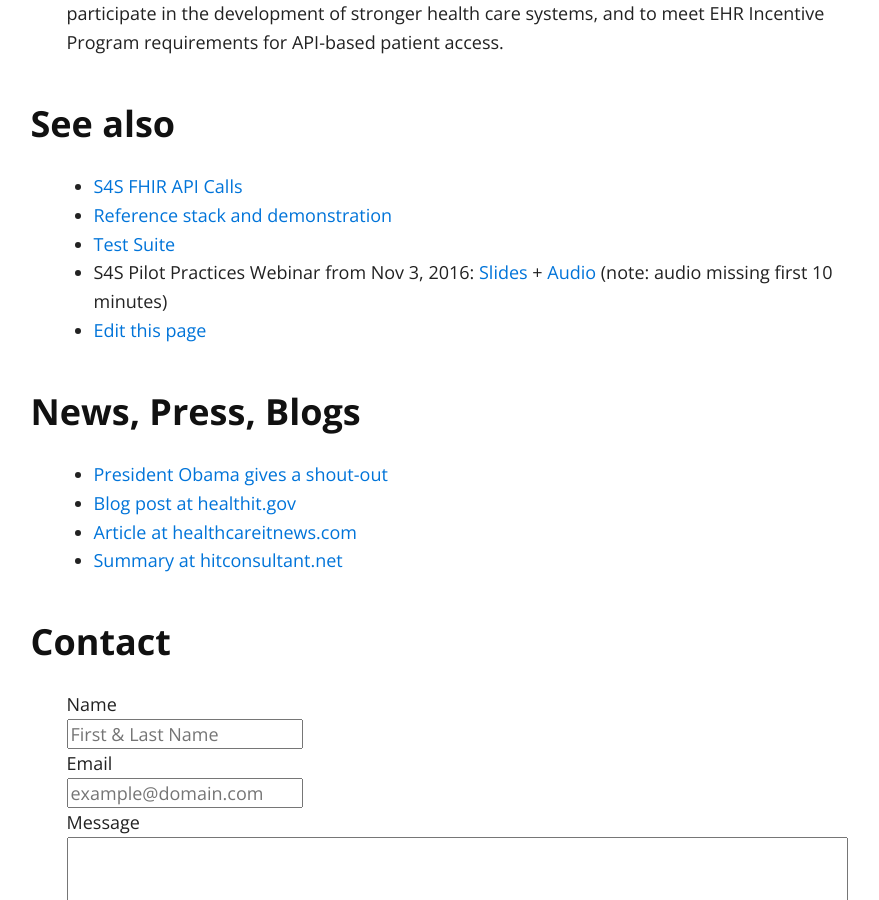
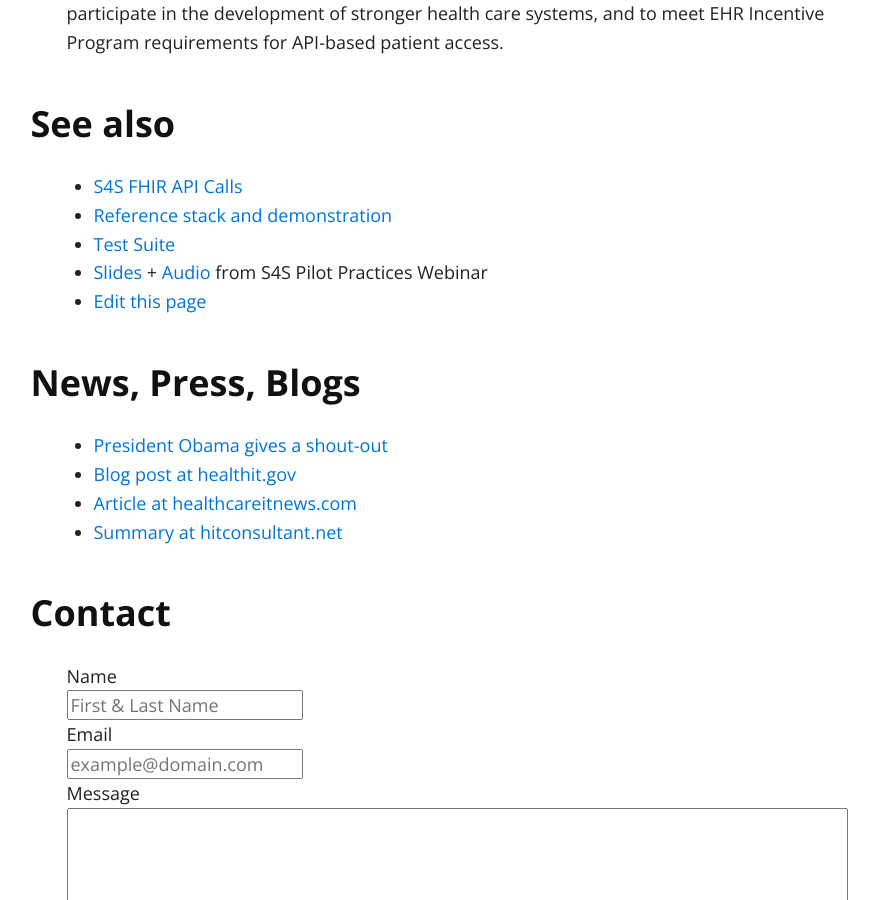
Before and after one commit to sync-for-science/sync-for-science.github.io, a Jekyll site: the page built from index.md, in a window 1280 px wide and 900 px high, scrolled down 1212 px. Shown: the whole window, without its empty margins (186-1065 px from the left). Built offline with Jekyll 4.4.1, drawn with Linux system fonts in a browser that asks for light colours; nearby versions of some CDN libraries.

Commit message:
Update index.md

```diff
--- a/index.md
+++ b/index.md
@@ -46,7 +46,7 @@ and to meet EHR Incentive Program requirements for API-based patient access.
 * [S4S FHIR API Calls](./api-calls)
 * [Reference stack and demonstration](https://demo.syncfor.science/)
 * [Test Suite](https://tests.demo.syncfor.science/)
-* S4S Pilot Practices Webinar from Nov 3, 2016: [Slides](http://bit.ly/s4s-pilot-practices-webinar) + [Audio](https://drive.google.com/open?id=0BzDLBlJ9IyUCU0VHOHJZQ3llQ3M) (note: audio missing first 10 minutes)
+*  [Slides](http://bit.ly/s4s-pilot-practices-webinar) + [Audio](https://drive.google.com/open?id=0BzDLBlJ9IyUCU0VHOHJZQ3llQ3M) from S4S Pilot Practices Webinar
 * [Edit this page](https://github.com/sync-for-science/sync-for-science.github.io/edit/master/index.md)
 
 
```
